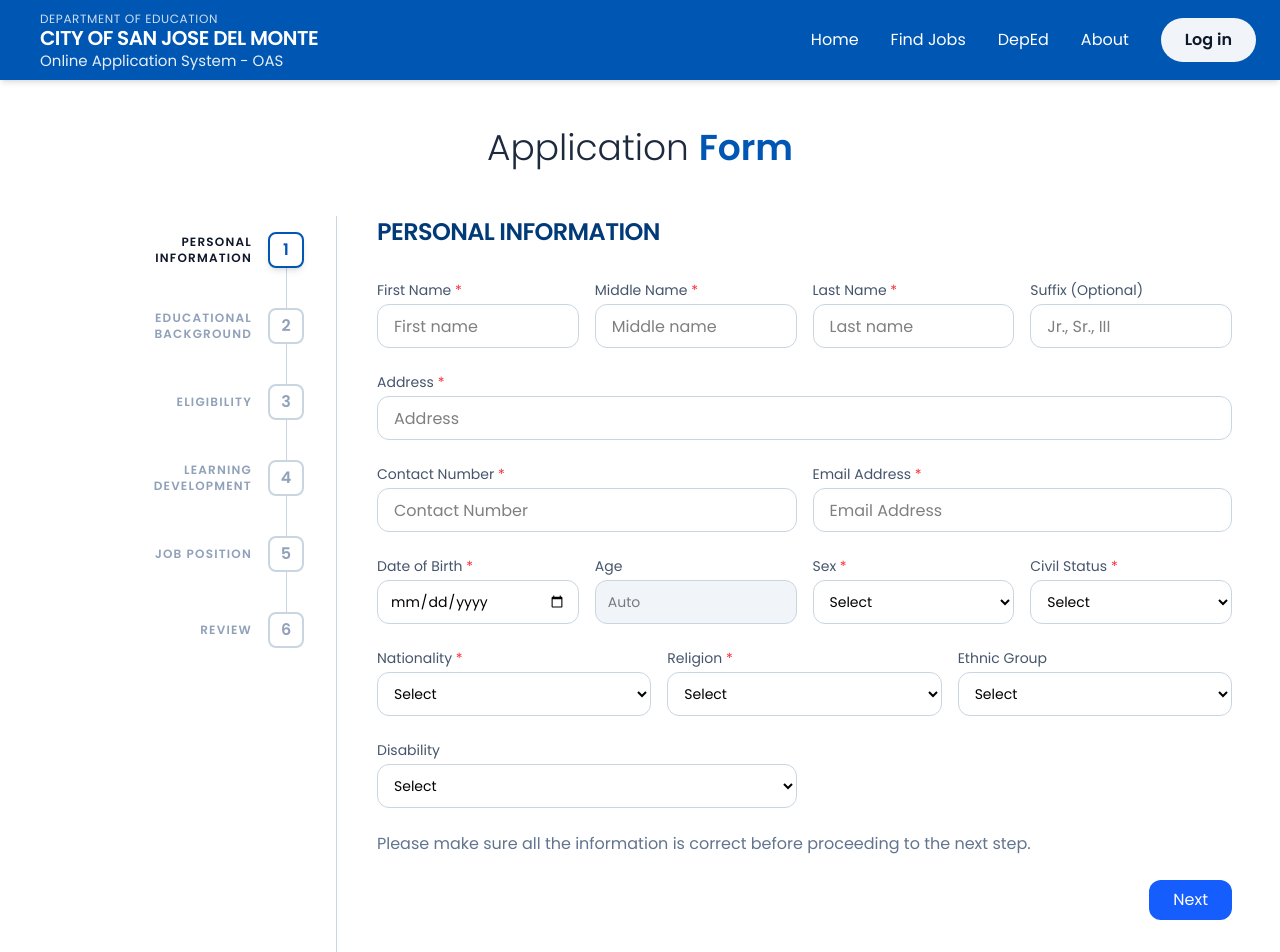
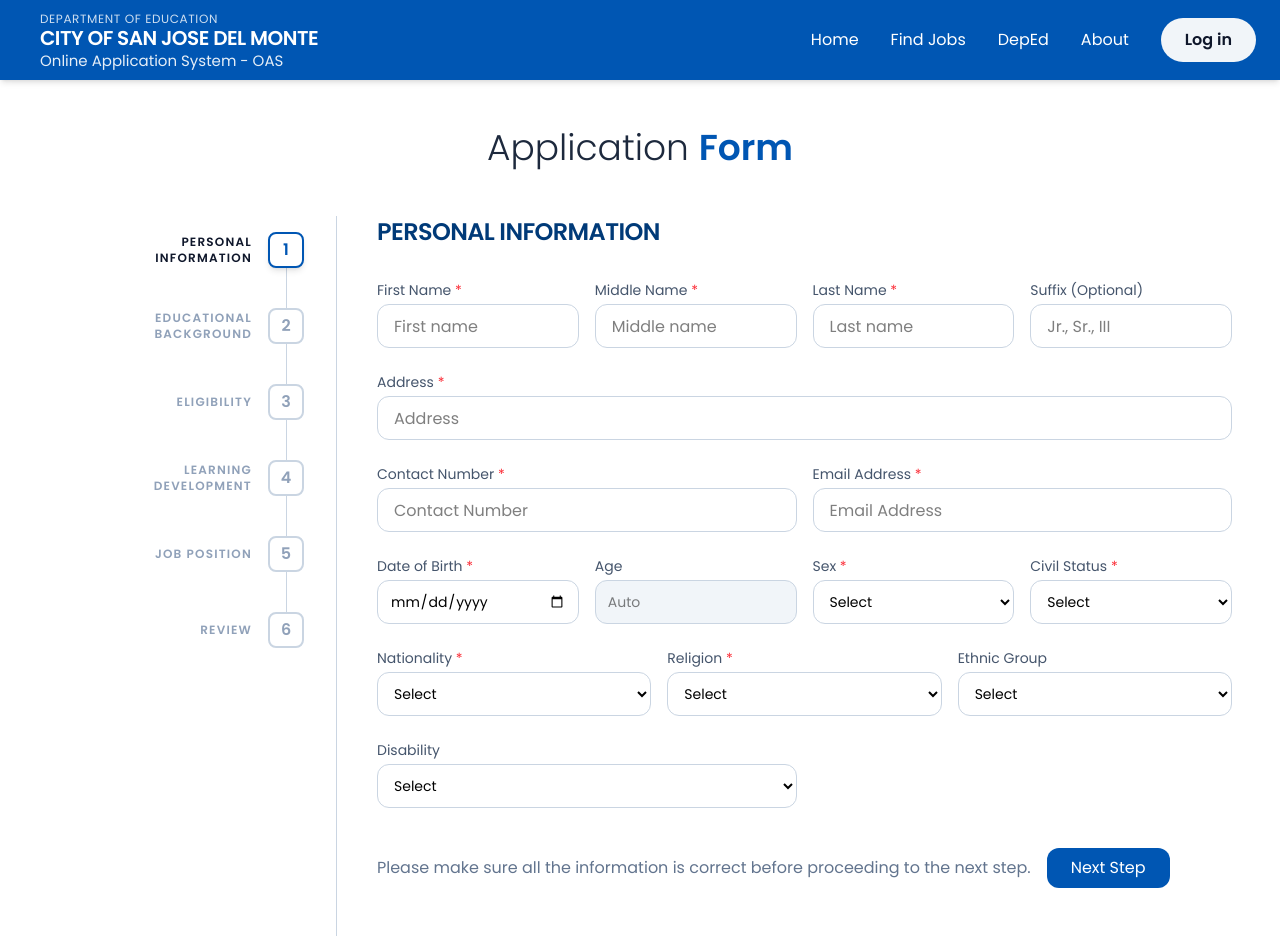
Before and after one commit to Eljay0410/online-app-system, a React (Vite) app: page /apply in a window 1280 px wide. Shown: the top 952 px of the page. Built offline with nearby package versions, Linux system fonts and the light colour scheme.

Commit message:
style: update button appearance and text in PersonalInfo form

```diff
--- a/src/component/FormSteps/PersonalInfo.jsx
+++ b/src/component/FormSteps/PersonalInfo.jsx
@@ -575,6 +575,7 @@ const PersonalInfo = ({ onNext }) => {
         </div>
       </div>
 
+      <div className="mt-10 flex items-center gap-4">
       <p className="text-slate-500">
         Please make sure all the information is correct before proceeding to the
         next step.
@@ -583,10 +584,11 @@ const PersonalInfo = ({ onNext }) => {
       <div className="flex justify-end">
         <button
           type="submit"
-          className="px-6 py-2 rounded-xl bg-blue-600 text-white hover:bg-blue-700 transition"
+          className="px-6 py-2 rounded-xl bg-[#0056b3] text-white hover:bg-blue-700 transition"
         >
-          Next
+          Next Step
         </button>
+        </div>
       </div>
     </form>
   );
```
